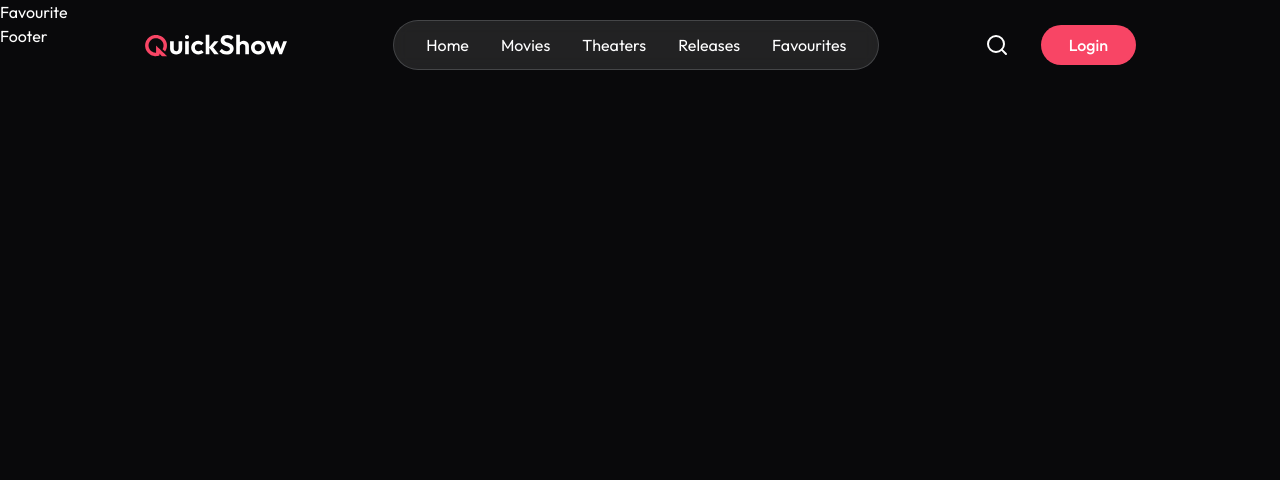
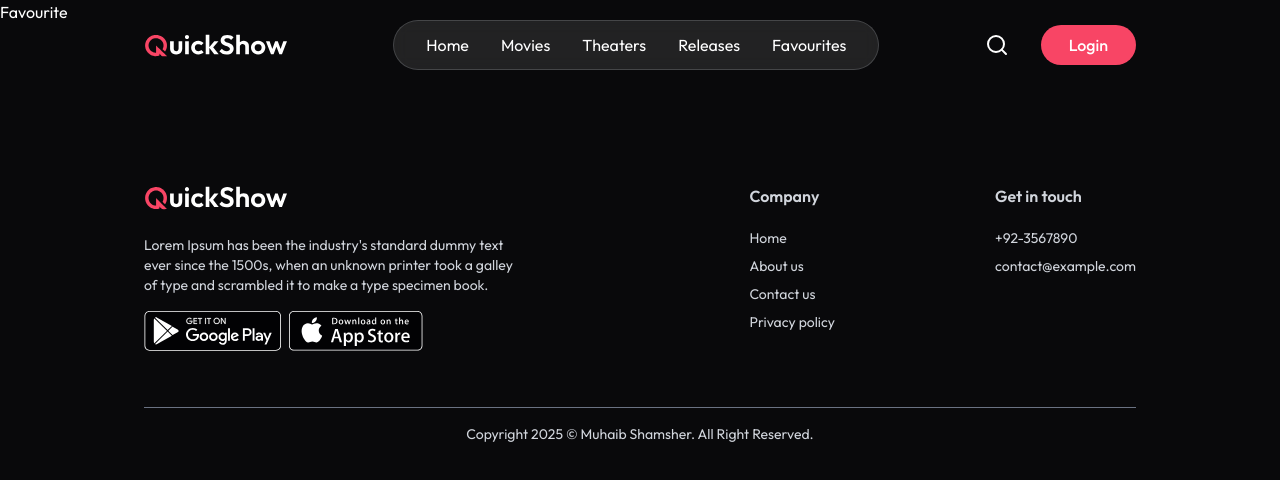
Before and after one commit to MuhaibShamsher/QuickShow-MovieTicketBookingApp, a React (Vite) app in the folder Client/: page /favourite in a window 1280 px wide. Shown: the top 480 px of the page. Built offline with nearby package versions, Linux system fonts and the light colour scheme; no server answers.

Commit message:
Mock Data

```diff
--- a/Client/src/App.jsx
+++ b/Client/src/App.jsx
@@ -1,13 +1,21 @@
 import { useState } from 'react'
 import { BrowserRouter } from 'react-router-dom'
 import Router from './routers/router'
+import { ClerkProvider } from '@clerk/clerk-react'
+
+const PUBLISHABLE_KEY = import.meta.env.VITE_CLERK_PUBLISHABLE_KEY
+if (!PUBLISHABLE_KEY) {
+  throw new Error('Missing Publishable Key')
+}
 
 function App() {
 
   return (
-    <BrowserRouter>
-      <Router />
-    </BrowserRouter>
+    <ClerkProvider publishableKey={PUBLISHABLE_KEY} afterSignOutUrl='/'>
+      <BrowserRouter>
+        <Router />
+      </BrowserRouter>
+    </ClerkProvider>
   )
 }
 
--- a/Client/src/assets/assets.js
+++ b/Client/src/assets/assets.js
@@ -54,6 +54,26 @@ const dummyCastsData = [
 ]
 
 export const dummyShowsData = [
+    {
+        "_id": "575265",
+        "id": 575265,
+        "title": "Mission: Impossible - The Final Reckoning",
+        "overview": "Ethan Hunt and team continue their search for the terrifying AI known as the Entity — which has infiltrated intelligence networks all over the globe — with the world's governments and a mysterious ghost from Hunt's past on their trail. Joined by new allies and armed with the means to shut the Entity down for good, Hunt is in a race against time to prevent the world as we know it from changing forever.",
+        "poster_path": "https://image.tmdb.org/t/p/original/z53D72EAOxGRqdr7KXXWp9dJiDe.jpg",
+        "backdrop_path": "https://image.tmdb.org/t/p/original/1p5aI299YBnqrEEvVGJERk2MXXb.jpg",
+        "genres": [
+            { "id": 28, "name": "Action" },
+            { "id": 12, "name": "Adventure" },
+            { "id": 53, "name": "Thriller" }
+        ],
+        "casts": dummyCastsData,
+        "release_date": "2025-05-17",
+        "original_language": "en",
+        "tagline": "Our lives are the sum of our choices.",
+        "vote_average": 7.042,
+        "vote_count": 19885,
+        "runtime": 170,
+    },
     {
         "_id": "324544",
         "id": 324544,
--- /dev/null
+++ b/Client/src/components/FeaturedSection.jsx
@@ -0,0 +1,47 @@
+import React from 'react'
+import { ArrowRight } from 'lucide-react'
+import { useNavigate } from 'react-router-dom'
+import BlurCircle from './BlurCircle'
+import { dummyShowsData } from '../assets/assets.js'
+import MovieCard from './MovieCard.jsx'
+
+function FeaturedSection() {
+    const navigate = useNavigate()
+
+  return (
+    <div className='px-6 md:px-16 lg:px-24 xl:px-44 overflow-hidden'>
+        <div className='relative flex items-center justify-between pt-20 pb-20'>
+            <BlurCircle top='0' right='-80px'/>
+            <p className='text-gray-300 font-medium text-lg'>
+                Now Showing
+            </p>
+            <button
+                className='group flex items-center gap-2 text-sm text-gray-300 cursor-pointer'
+                onClick={() => navigate('/movies')}
+            >
+                View All
+                <ArrowRight className='group-hover:translate-x-0.5 transition w-4.5 h-4.5' />
+            </button>
+        </div>
+
+        <div className='flex flex-wrap max-sm:justify-center gap-5'>
+            {
+                dummyShowsData.slice(0,8).map((show) => (
+                    <MovieCard key={show._id} movie={show} />
+                ))
+            }
+        </div>
+
+        <div className='flex justify-center mt-20'>
+            <button
+                className='px-10 py-3 text-sm bg-primary hover:bg-primary-dull transition rounded-md font-medium cursor-pointer'
+                onClick={() => {navigate('/movies'); scrollTo(0,0)}}
+            >
+                Show more
+            </button>
+        </div>
+    </div>
+  )
+}
+
+export default FeaturedSection
--- a/Client/src/components/Footer.jsx
+++ b/Client/src/components/Footer.jsx
@@ -1,8 +1,44 @@
 import React from 'react'
+import { assets } from '../assets/assets'
 
 function Footer() {
   return (
-    <div>Footer</div>
+    <footer className="px-6 md:px-16 lg:px-36 mt-40 w-full text-gray-300">
+      <div className="flex flex-col md:flex-row justify-between w-full gap-10 border-b border-gray-500 pb-14">
+        <div className="md:max-w-96">
+          <img className="w-36 h-auto" src={assets.logo} alt="logo" />
+          <p className="mt-6 text-sm">
+            Lorem Ipsum has been the industry's standard dummy text ever since the 1500s, when an unknown printer took a galley of type and scrambled it to make a type specimen book.
+          </p>
+          <div className="flex items-center gap-2 mt-4">
+            <img src={assets.googlePlay} alt="google play" className="h-10 w-auto" />
+            <img src={assets.appStore} alt="app store" className="h-10 w-auto" />
+          </div>
+        </div>
+
+        <div className="flex-1 flex items-start md:justify-end gap-20 md:gap-40">
+          <div>
+            <h2 className="font-semibold mb-5">Company</h2>
+            <ul className="text-sm space-y-2">
+              <li><a href="#">Home</a></li>
+              <li><a href="#">About us</a></li>
+              <li><a href="#">Contact us</a></li>
+              <li><a href="#">Privacy policy</a></li>
+            </ul>
+          </div>
+          <div>
+            <h2 className="font-semibold mb-5">Get in touch</h2>
+            <div className="text-sm space-y-2">
+              <p>+92-3567890</p>
+              <p>contact@example.com</p>
+            </div>
+          </div>
+        </div>
+      </div>
+      <p className="pt-4 text-center text-sm pb-5">
+        Copyright {new Date().getFullYear()} © Muhaib Shamsher. All Right Reserved.
+      </p>
+    </footer>
   )
 }
 
--- /dev/null
+++ b/Client/src/components/MovieCard.jsx
@@ -0,0 +1,44 @@
+import React from 'react'
+import { StarIcon } from 'lucide-react'
+import { useNavigate } from 'react-router-dom'
+import timeFormat from '../lib/timeFormat'
+
+function MovieCard({ movie }) {
+    const navigate = useNavigate()
+
+    return (
+        <div className='flex flex-col justify-between p-3 bg-gray-800 rounded-2xl hover:-translate-y-1 transition duration-300 w-60'>
+            <img
+                className='rounded-lg h-52 w-full object-cover object-right-bottom cursor-pointer'
+                src={movie.backdrop_path}
+                alt=""
+                onClick={() => { navigate(`/movies/${movie._id}`); scrollTo(0, 0) }}
+            />
+
+            <p className='font-semibold mt-2 truncate'>
+                {movie.title}
+            </p>
+
+            <p className='text-sm text-gray-400 mt-2'>
+                {new Date(movie.release_date).getFullYear()} |
+                {movie.genres.slice(0, 2).map(genre => genre.name).join(" | ")} |
+                {timeFormat(movie.runtime)}
+            </p>
+
+            <div className='flex items-center justify-between mt-4 pb-3'>
+                <button
+                    className='px-4 py-2 text-xs bg-primary hover:bg-primary-dull transition rounded-full font-medium cursor-pointer'
+                    onClick={() => { navigate('/movies/${movie._id}'); scrollTo(0, 0) }}
+                >
+                    Buy Tickets
+                </button>
+                <p className='flex items-center gap-1'>
+                    <StarIcon className='w-4 h-4 text-primary fill-primary' />
+                    {movie.vote_average.toFixed(1)}
+                </p>
+            </div>
+        </div>
+    )
+}
+
+export default MovieCard
--- /dev/null
+++ b/Client/src/components/TrailersSection.jsx
@@ -0,0 +1,40 @@
+import React, { useState } from 'react'
+import { dummyTrailers } from '../assets/assets'
+import ReactPlayer from 'react-player'
+import BlurCircle from './BlurCircle'
+import { PlayCircleIcon } from 'lucide-react'
+
+function TrailersSection() {
+    const [currTrailer, setCurrTrailer] = useState(dummyTrailers[0])
+  return (
+    <div className='px-6 md:px-16 lg:px-24 xl:px-44 py-20 overflow-hidden'>
+        <p className='text-gray-300 font-medium text-lg max-w-[960px] mx-auto'>Trailers</p>
+
+        <div className='relative mt-6'>
+            <BlurCircle top='-100px' right='-100px' />
+            <ReactPlayer
+                className='mx-auto max-w-full'
+                width="960px"
+                height="540px"
+                url={currTrailer.videoUrl}
+                controls={false}
+            />
+        </div>
+
+        <div className='group grid grid-cols-4 gap-4 md:gap-8 mt-8 max-w-3xl mx-auto'>
+            { dummyTrailers.map((trailer) => (
+                <div
+                    key={trailer.image}
+                    className='relative group-hover:not-hover:opacity-50 hover:-translate-y-1 duration-300 transition max-md:h-60 md:max-h-60 cursor-pointer'
+                    onClick={() => setCurrTrailer(trailer)}
+                >
+                    <img src={trailer.image} alt="trailer" className='rounded-lg w-full h-full object-cover brightness-75' />
+                    <PlayCircleIcon strokeWidth={1.6} className='absolute top-1/2 left-1/2 w-5 md:w-8 h-5 md:h-12 transform -translate-x-1/2 -translate-y-1/2' />
+                </div>
+            ))}
+        </div>
+    </div>
+  )
+}
+
+export default TrailersSection
--- /dev/null
+++ b/Client/src/lib/timeFormat.js
@@ -0,0 +1,7 @@
+const timeFormat = (minutes) => {
+    const hours = Math.floor(minutes / 60)
+    const remainingMinutes = minutes % 60
+    return `${hours}h ${remainingMinutes}m`
+}
+
+export default timeFormat
--- a/Client/src/pages/Home.jsx
+++ b/Client/src/pages/Home.jsx
@@ -1,8 +1,15 @@
 import React from 'react'
+import HeroSection from '../components/HeroSection'
+import FeaturedSection from '../components/FeaturedSection'
+import TrailersSection from '../components/TrailersSection'
 
 function Home() {
   return (
-    <div>Home</div>
+    <>
+      <HeroSection />
+      <FeaturedSection />
+      <TrailersSection />
+    </>
   )
 }
 
```
